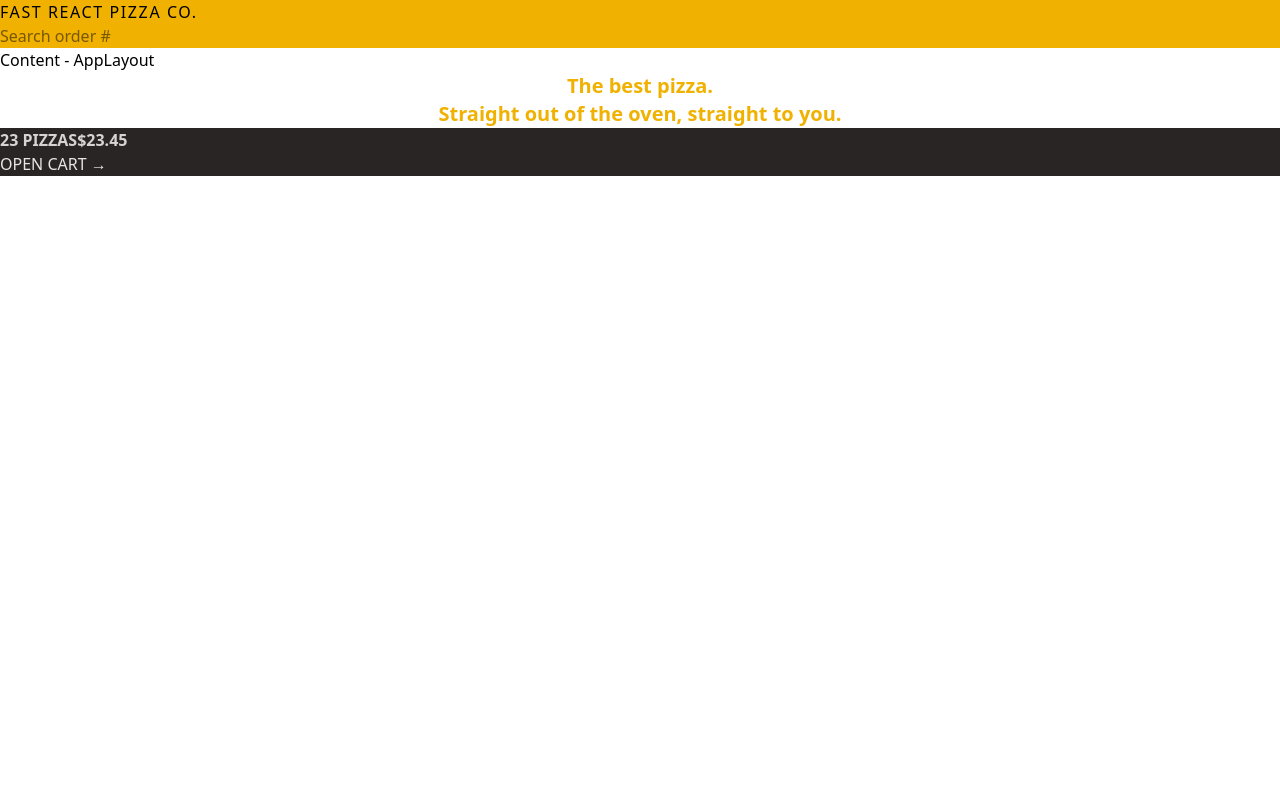
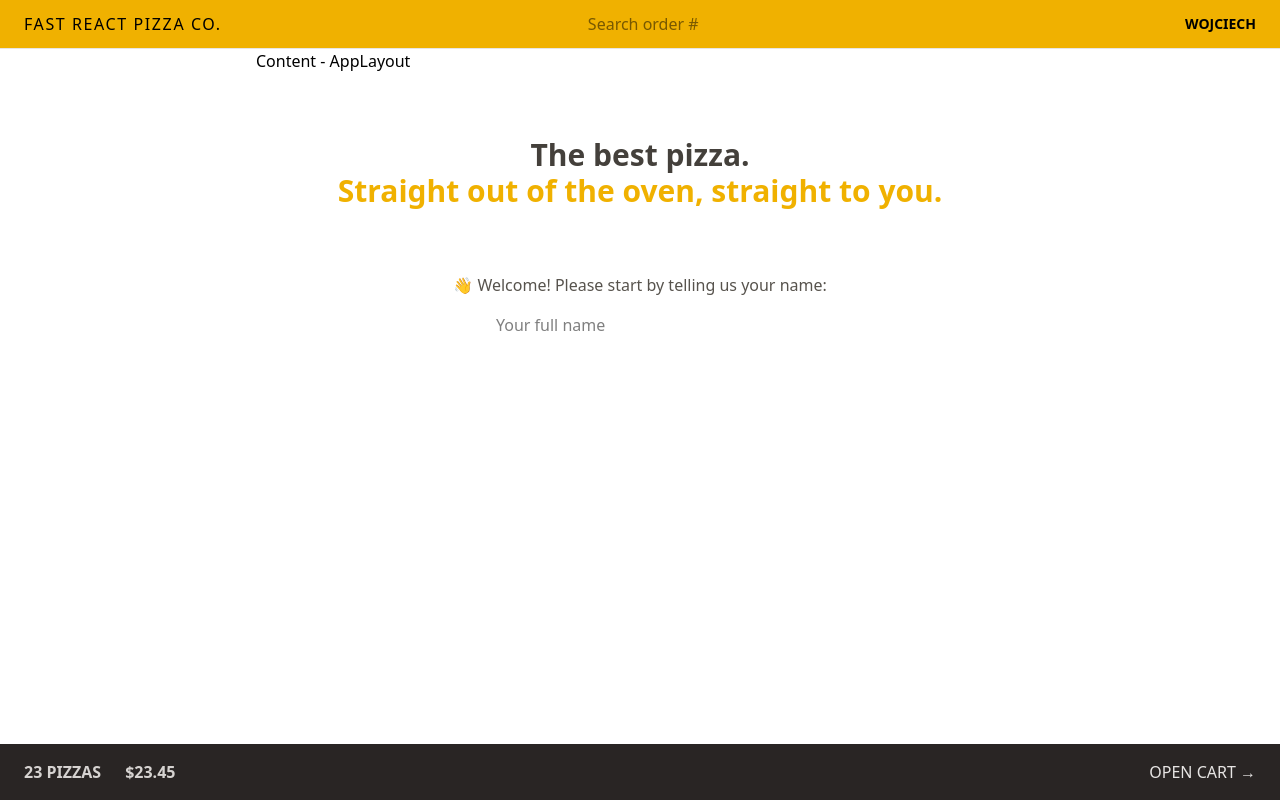
Before and after one commit to WojciechSadowskiNwD/Fast-order-pizza, a React (Vite) app: page / in a window 1280 px wide. Built offline with nearby package versions, Linux system fonts and the light colour scheme.

Commit message:
Add Username component and styling

```diff
--- a/src/features/cart/CartOverview.jsx
+++ b/src/features/cart/CartOverview.jsx
@@ -2,8 +2,8 @@
 
 function CartOverview() {
   return (
-    <div className="bg-stone-800 text-stone-200 uppercase">
-      <p className="font-semibold text-stone-300">
+    <div className="flex items-center justify-between bg-stone-800 px-4 py-4 text-sm text-stone-200 uppercase sm:px-6 md:text-base">
+      <p className="space-x-4 font-semibold text-stone-300 sm:space-x-6">
         <span>23 pizzas</span>
         <span>$23.45</span>
       </p>
--- a/src/features/user/CreateUser.jsx
+++ b/src/features/user/CreateUser.jsx
@@ -1,7 +1,7 @@
-import { useState } from 'react';
+import { useState } from "react";
 
 function CreateUser() {
-  const [username, setUsername] = useState('');
+  const [username, setUsername] = useState("");
 
   function handleSubmit(e) {
     e.preventDefault();
@@ -9,16 +9,19 @@
 
   return (
     <form onSubmit={handleSubmit}>
-      <p>👋 Welcome! Please start by telling us your name:</p>
+      <p className="mb-4 text-sm text-stone-600 md:text-base">
+         👋 Welcome! Please start by telling us your name:
+      </p>
 
       <input
         type="text"
         placeholder="Your full name"
         value={username}
         onChange={(e) => setUsername(e.target.value)}
+        className="w-72"
       />
 
-      {username !== '' && (
+      {username !== "" && (
         <div>
           <button>Start ordering</button>
         </div>
--- /dev/null
+++ b/src/features/user/Username.jsx
@@ -0,0 +1,5 @@
+function Username() {
+  return <div className="hidden text-sm font-semibold md:block">Wojciech</div>;
+}
+
+export default Username;
--- a/src/ui/AppLayout.jsx
+++ b/src/ui/AppLayout.jsx
@@ -9,15 +9,16 @@
   const isLoading = navigation.state === "loading";
 
   return (
-		<div className="layout">
+    <div className="grid h-screen grid-rows-[auto_1fr_auto]">
       {isLoading && <Loader />}
 
       <Header />
-
-			<main>
+      <div className="overflow-scroll">
+        <main className="mx-auto max-w-3xl">
           <h1>Content - AppLayout</h1>
           <Outlet />
         </main>
+      </div>
 
       <CartOverview />
     </div>
--- a/src/ui/Header.jsx
+++ b/src/ui/Header.jsx
@@ -1,14 +1,19 @@
-import { Link } from "react-router-dom"
-import SearchOrder from "../features/order/SearchOrder"
+import { Link } from "react-router-dom";
+import SearchOrder from "../features/order/SearchOrder";
+import Username from "../features/user/Username";
 
 function Header() {
-    return (
-        <header className="bg-yellow-500 uppercase">
-            <Link to="/" className="tracking-widest">Fast React Pizza Co.</Link>
+  return (
+    <header className="flex items-center justify-between border-b border-stone-200 bg-yellow-500 px-4 py-3 uppercase sm:px-6">
+      <Link to="/" className="tracking-widest">
+        Fast React Pizza Co.
+      </Link>
 
-            <SearchOrder />
-        </header>
-    )
+      <SearchOrder />
+
+      <Username />
+    </header>
+  );
 }
 
-export default Header
+export default Header;
--- a/src/ui/Home.jsx
+++ b/src/ui/Home.jsx
@@ -1,11 +1,17 @@
+import CreateUser from "../features/user/CreateUser";
+
 function Home() {
   return (
-    <div>
-      <h1 className="text-center text-xl font-semibold text-yellow-500">
+    <div className="my-10 text-center px-4">
+      <h1 className="mb-8 text-center text-xl font-semibold text-stone-700 sm:my-16 md:text-3xl">
         The best pizza.
         <br />
-        Straight out of the oven, straight to you.
+        <span className="text-yellow-500">
+          Straight out of the oven, straight to you.
+        </span>
       </h1>
+
+      <CreateUser />
     </div>
   );
 }
```
Lines whose indentation alone changed are shown as unchanged.
